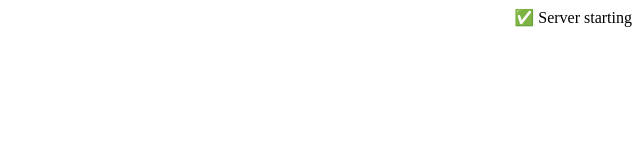
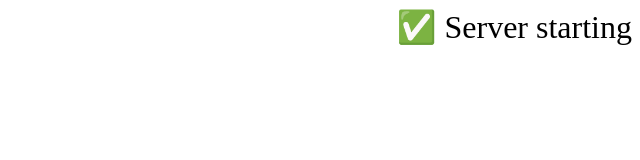
Before and after one commit to benjaminhr/aviato, a plain HTML site: page src/static/index.html in a window 1280 px wide. Shown: the whole page, without its empty margins (640-1280 px from the left). Drawn offline with Linux system fonts and the light colour scheme.

Commit message:
Update index.html

```diff
--- a/src/static/index.html
+++ b/src/static/index.html
@@ -6,6 +6,6 @@
     <title>aviato</title>
   </head>
   <body>
-    <marquee behavior="alternate">✅ Server starting</marquee>
+    <marquee style="font-size: 2em;" behavior="alternate">✅ Server starting</marquee>
   </body>
 </html>
```
